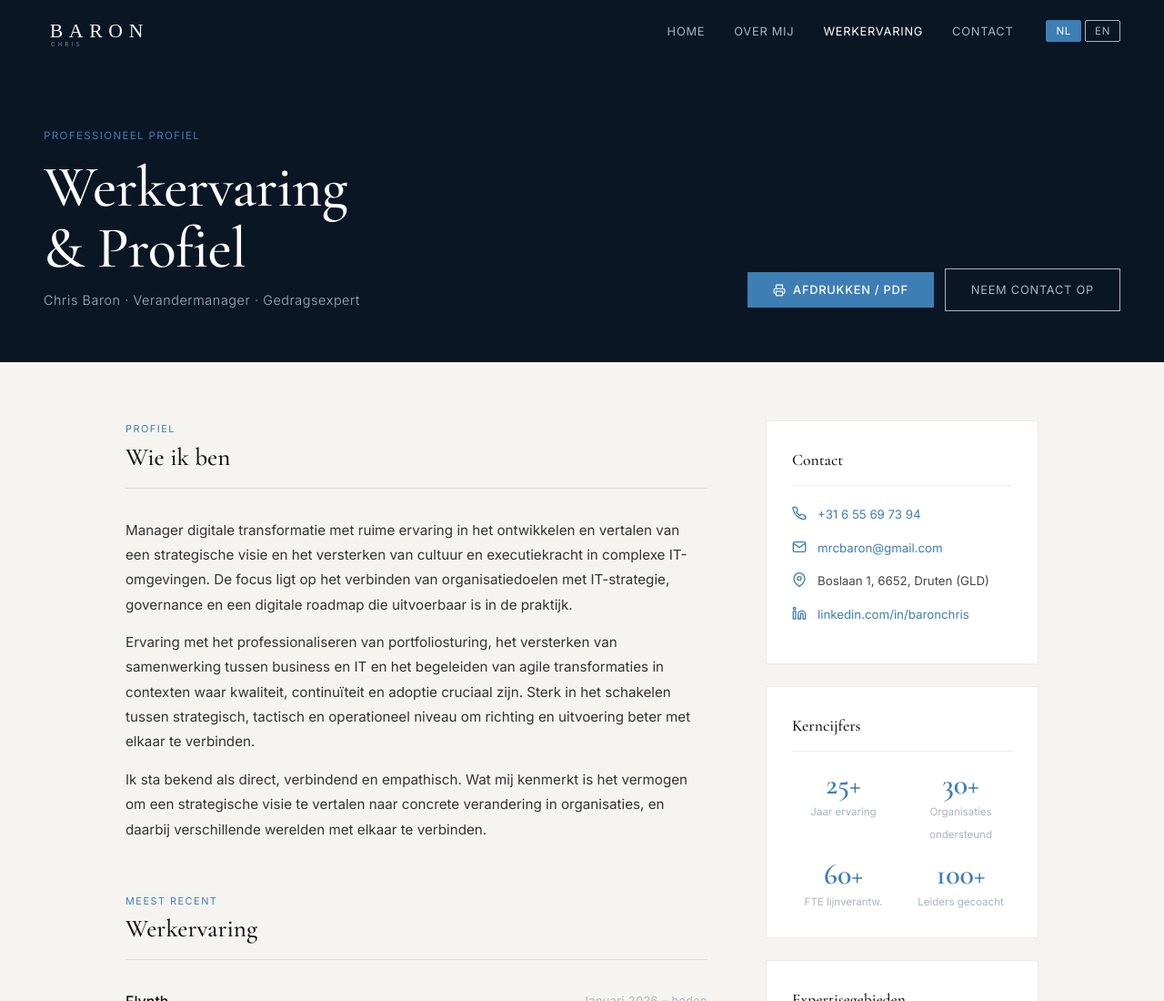
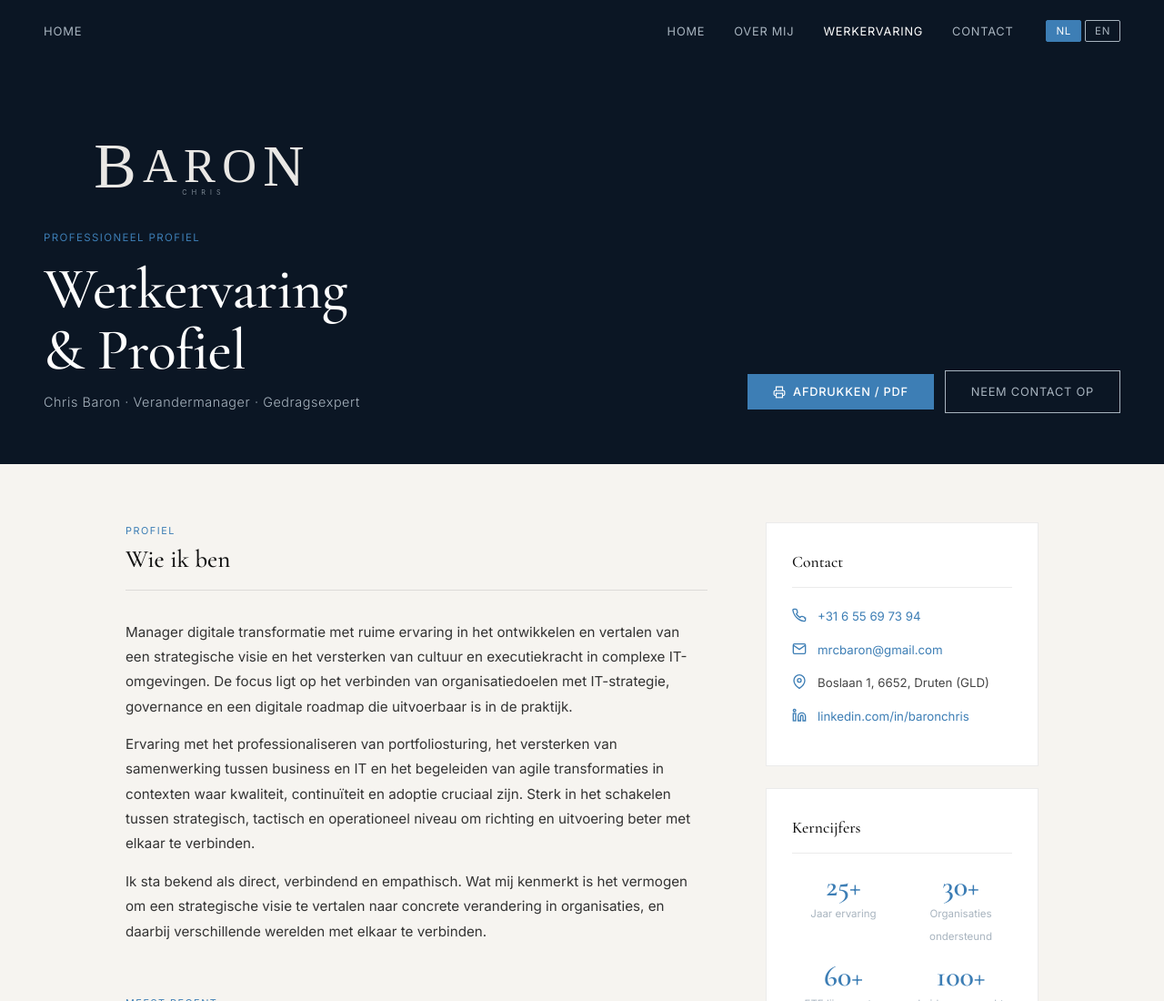
Before and after one commit to mrcbaron1980/mrcbaron1980.github.io, a plain HTML site: page cv.html in a window 1280 px wide. Shown: the top 1100 px of the page at 91% size. Drawn offline with nearby package versions, Linux system fonts and the light colour scheme.

Commit message:
Add files via upload
update logo en footer

```diff
--- a/cv.html
+++ b/cv.html
@@ -45,11 +45,17 @@
     nav.scrolled { box-shadow: 0 2px 24px rgba(0,0,0,0.25); }
 
     .nav-brand { text-decoration: none; }
-    .nav-logo {
-      height: 40px;
-      width: auto;
-      display: block;
+    .nav-home { display: flex; align-items: center; }
+    .nav-home-label {
+      font-family: var(--font-body);
+      font-size: 0.8125rem;
+      font-weight: 400;
+      color: var(--color-silver);
+      letter-spacing: 0.06em;
+      text-transform: uppercase;
+      transition: color 0.2s;
     }
+    .nav-home:hover .nav-home-label { color: #fff; }
     .nav-brand-name {
       font-family: var(--font-display);
       font-size: 1.35rem;
@@ -118,6 +124,13 @@
       align-items: flex-end;
       justify-content: space-between;
       gap: 40px;
+    }
+    .cv-header-logo {
+      height: 80px;
+      width: auto;
+      display: block;
+      margin-bottom: 32px;
+      opacity: 0.95;
     }
     .page-header-left {}
     .page-label {
@@ -509,8 +522,8 @@
 
 <!-- NAVIGATION -->
 <nav id="main-nav">
-  <a href="index.html" class="nav-brand">
-    <img src="assets/logo-baron-nav.svg" alt="Chris Baron" class="nav-logo" />
+  <a href="index.html" class="nav-brand nav-home">
+    <span class="nav-home-label">Home</span>
   </a>
   <div class="nav-right">
     <ul class="nav-links">
@@ -529,6 +542,7 @@
 <!-- PAGE HEADER -->
 <header class="page-header">
   <div class="page-header-left">
+    <img src="assets/logo-baron-main.svg" alt="Chris Baron" class="cv-header-logo" />
     <p class="page-label" data-nl>Professioneel profiel</p>
     <p class="page-label" data-en>Professional Profile</p>
     <h1 class="page-title" data-nl>Werkervaring<br>& Profiel</h1>
```
Also changed, not shown: index.html (+12 -6 lines).
